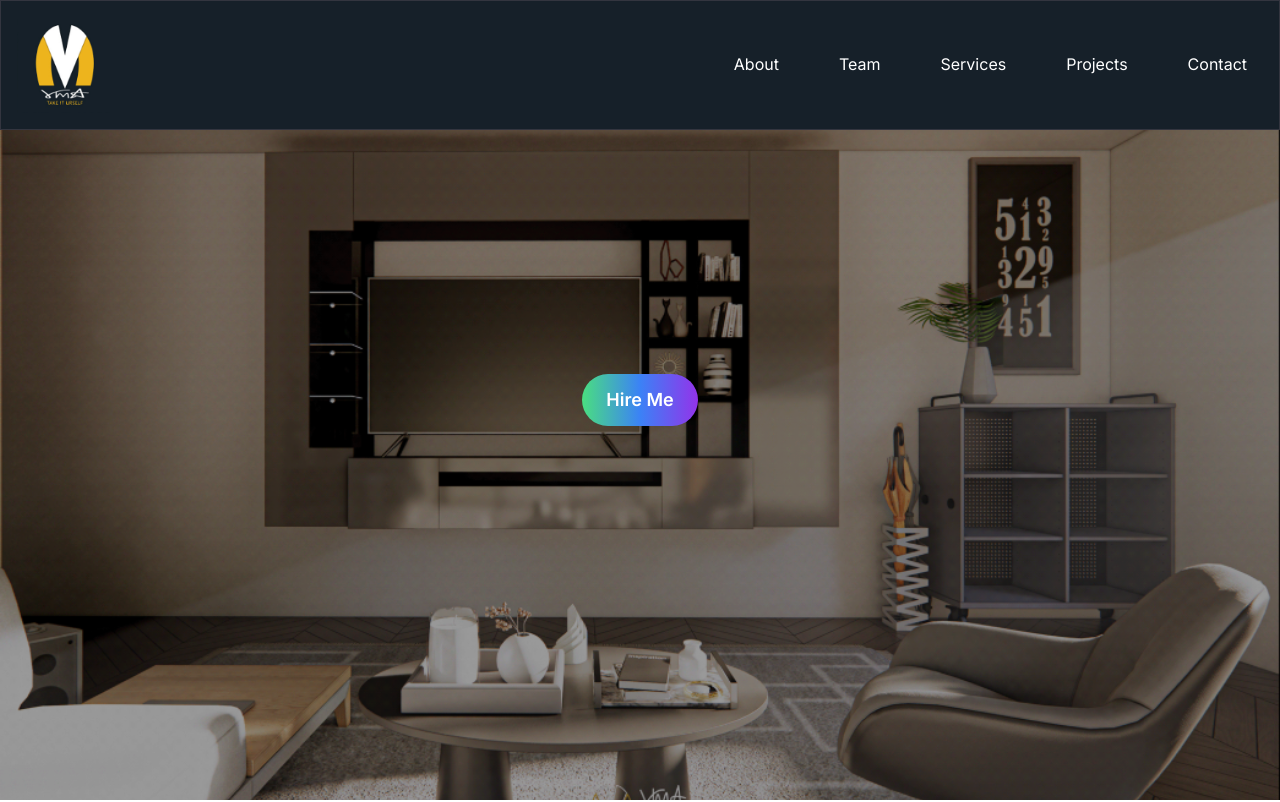
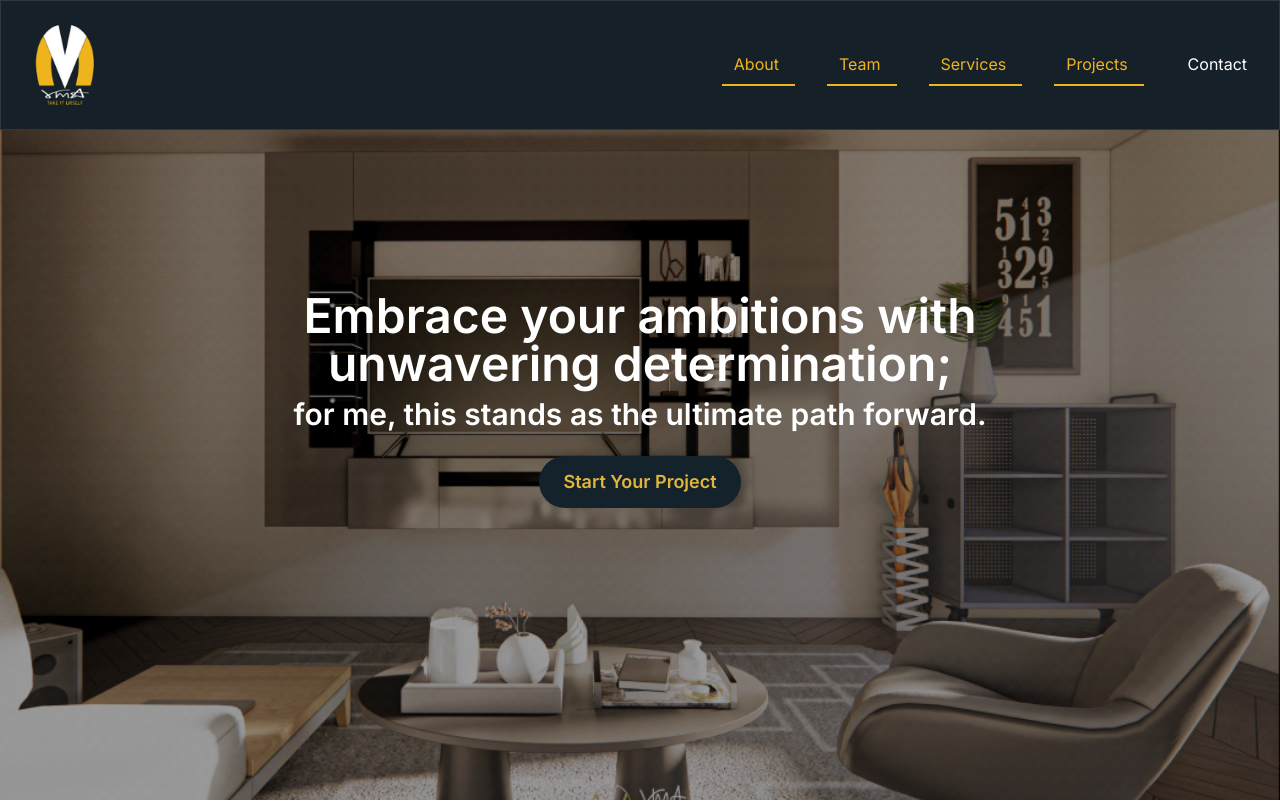
Before and after one commit to musnymubarak/vma, a Next.js app: page / in a window 1280 px wide. Shown: the top 802 px of the page. Built offline with nearby package versions, Linux system fonts and the light colour scheme.

Commit message:
Style changes

```diff
--- a/src/app/components/HeroSection.jsx
+++ b/src/app/components/HeroSection.jsx
@@ -15,13 +15,21 @@ const HeroSection = () => {
         priority
       />
 
-      {/* Overlay with button */}
-      <div className="absolute inset-0 flex items-center justify-center bg-black bg-opacity-40">
+      {/* Overlay with text and button */}
+      <div className="absolute inset-0 flex flex-col items-center justify-center bg-black bg-opacity-40 space-y-6 px-6 text-center">
+        <p className="text-white font-semibold leading-snug max-w-3xl">
+          <span className="block text-2xl sm:text-5xl">
+            Embrace your ambitions with unwavering determination;
+          </span>
+          <span className="block text-xl sm:text-3xl mt-2">
+            for me, this stands as the ultimate path forward.
+          </span>
+        </p>
         <Link
           href="/#contact"
-          className="px-6 py-3 text-lg font-semibold text-white bg-gradient-to-r from-green-400 via-blue-500 to-purple-600 rounded-full hover:from-green-500 hover:to-purple-700 transition duration-300"
+          className="px-6 py-3 text-lg font-semibold text-[#e2b63d] bg-[#14232b] rounded-full hover:bg-[#1e323d] transition duration-300"
         >
-          Hire Me
+          Start Your Project
         </Link>
       </div>
     </section>
--- a/src/app/components/NavLink.jsx
+++ b/src/app/components/NavLink.jsx
@@ -1,26 +1,32 @@
 "use client";
 import React, { useEffect, useState } from "react";
-import { usePathname } from "next/navigation";
 import Link from "next/link";
 
 const NavLink = ({ href, title }) => {
   const [isActive, setIsActive] = useState(false);
 
-  // Track current hash in URL
   useEffect(() => {
     const handleScroll = () => {
       const section = document.querySelector(href);
       if (section) {
-        const top = section.offsetTop - 120; // offset for navbar height
-        const bottom = top + section.offsetHeight;
-        const scrollY = window.scrollY;
+        const rect = section.getBoundingClientRect();
+        const viewportHeight = window.innerHeight;
+        const sectionMiddle = rect.top + (rect.height / 2);
 
-        setIsActive(scrollY >= top && scrollY < bottom);
+        // Check if section's middle point is in the viewport
+        const isSectionActive = sectionMiddle > 0 && sectionMiddle < viewportHeight;
+
+        if (href === "#contact") {
+          // For last section, activate once top is reached
+          setIsActive(rect.top <= viewportHeight * 0.5);
+        } else {
+          setIsActive(isSectionActive);
+        }
       }
     };
 
     window.addEventListener("scroll", handleScroll);
-    handleScroll(); // Call on load
+    handleScroll(); // run on mount
 
     return () => window.removeEventListener("scroll", handleScroll);
   }, [href]);
--- a/src/app/components/Services.jsx
+++ b/src/app/components/Services.jsx
@@ -23,7 +23,7 @@ const Slideshow = ({ images, alt }) => {
   };
 
   return (
-    <div className="relative mb-6 rounded overflow-hidden shadow-md">
+    <div className="relative mb-6 rounded overflow-hidden shadow-md -mx-10">
       <img
         src={images[currentIndex]}
         alt={`${alt} ${currentIndex + 1}`}
@@ -81,24 +81,22 @@ const Services = () => {
 
       <div className="grid md:grid-cols-2 gap-10 max-w-6xl mx-auto">
         {/* Service 1 */}
-        <div className="bg-gray-800 p-10 rounded-xl shadow-xl hover:scale-105 transition-transform duration-300 hover:bg-gray-700 cursor-pointer">
+        <div className="bg-gray-800 pt-0 px-10 pb-10 rounded-xl shadow-xl hover:scale-105 transition-transform duration-300 hover:bg-gray-700 cursor-pointer">
           <Slideshow images={headDraftingImages} alt="Head Drafting" />
           <h4 className="text-3xl font-bold mb-4 text-white">Head Drafting</h4>
           <p className="text-lg text-gray-300 leading-relaxed">
-            Detailed 2D drafting services for structural and architectural
-            plans. Accurate, clear, and professionally formatted.
+            Detailed 2D drafting services for structural and architectural plans. Accurate, clear, and professionally formatted.
           </p>
         </div>
 
         {/* Service 2 */}
-        <div className="bg-gray-800 p-10 rounded-xl shadow-xl hover:scale-105 transition-transform duration-300 hover:bg-gray-700 cursor-pointer">
+        <div className="bg-gray-800 pt-0 px-10 pb-10 rounded-xl shadow-xl hover:scale-105 transition-transform duration-300 hover:bg-gray-700 cursor-pointer">
           <Slideshow images={modelingImages} alt="3D Modeling & Visualizing" />
           <h4 className="text-3xl font-bold mb-4 text-white">
             3D Modeling & Visualizing
           </h4>
           <p className="text-lg text-gray-300 leading-relaxed">
-            Realistic 3D models and visualizations to bring your concepts to
-            life. Ideal for presentations, planning, and simulations.
+            Realistic 3D models and visualizations to bring your concepts to life. Ideal for presentations, planning, and simulations.
           </p>
         </div>
       </div>
```
